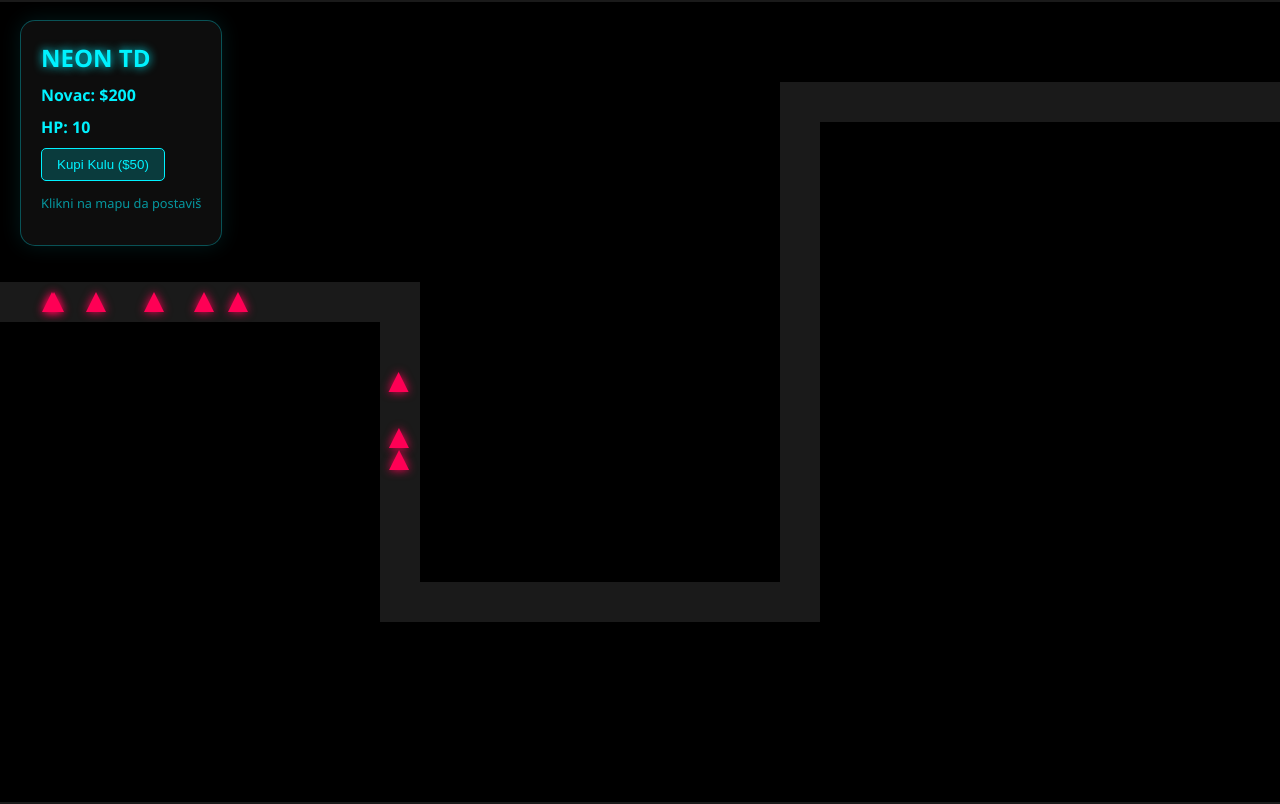
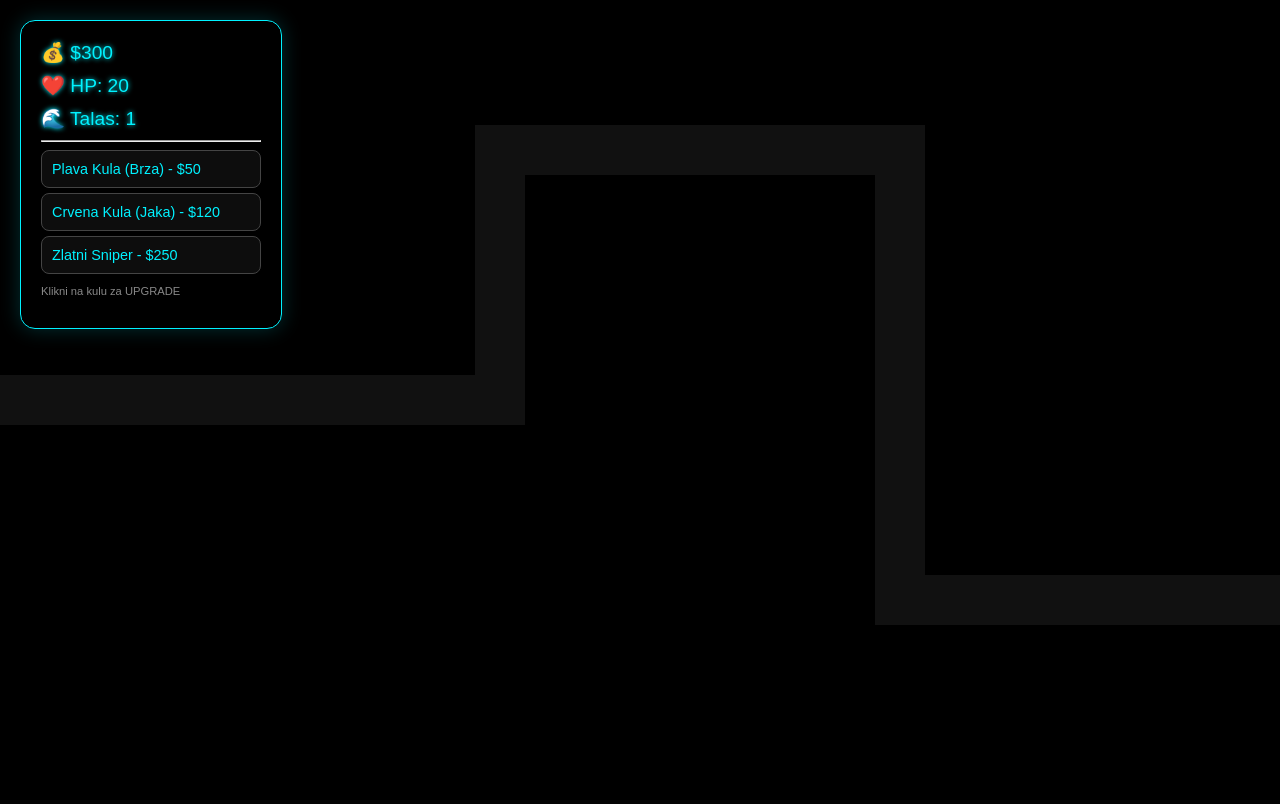
Before and after one commit to lapac009-ctrl/neon-td, a plain HTML site: page index.html in a window 1280 px wide. Drawn offline with Linux system fonts and the light colour scheme.

Commit message:
Update index.html

```diff
--- a/index.html
+++ b/index.html
@@ -2,59 +2,45 @@
 <html lang="sr">
 <head>
     <meta charset="UTF-8">
-    <title>Neon Tower Defense</title>
+    <title>Neon TD Pro</title>
     <style>
-        body {
-            margin: 0;
-            background: #0a0a0a;
-            color: #00f2ff;
-            font-family: 'Segoe UI', sans-serif;
-            display: flex;
-            flex-direction: column;
-            align-items: center;
-            overflow: hidden;
+        body { margin: 0; background: #050505; color: #00f2ff; font-family: 'Arial', sans-serif; display: flex; overflow: hidden; }
+        #ui {
+            position: absolute; top: 20px; left: 20px; padding: 20px;
+            background: rgba(0, 0, 0, 0.7); backdrop-filter: blur(10px);
+            border: 1px solid #00f2ff; border-radius: 15px; width: 220px;
+            box-shadow: 0 0 20px rgba(0, 242, 255, 0.2); z-index: 10;
         }
-        /* Glassmorphism UI */
-        #ui {
-            position: absolute;
-            top: 20px;
-            left: 20px;
-            padding: 20px;
-            background: rgba(255, 255, 255, 0.05);
-            backdrop-filter: blur(10px);
-            border: 1px solid rgba(0, 242, 255, 0.3);
-            border-radius: 15px;
-            box-shadow: 0 0 20px rgba(0, 242, 255, 0.1);
+        .stats { font-size: 1.2em; margin-bottom: 10px; text-shadow: 0 0 5px #00f2ff; }
+        .shop-item {
+            background: rgba(255,255,255,0.05); border: 1px solid #444;
+            padding: 10px; margin-bottom: 5px; cursor: pointer; border-radius: 8px;
+            transition: 0.2s; font-size: 0.9em;
         }
-        canvas {
-            border: 2px solid #1a1a1a;
-            background: #000;
-            cursor: crosshair;
-            box-shadow: 0 0 50px rgba(0, 0, 0, 1);
+        .shop-item:hover { background: rgba(0, 242, 255, 0.2); border-color: #00f2ff; }
+        .selected { border-color: #ff00ff !important; background: rgba(255, 0, 255, 0.1); }
+        canvas { background: #000; }
+        #upgrade-menu {
+            position: absolute; display: none; background: rgba(0,0,0,0.8);
+            padding: 10px; border: 1px solid #fff; border-radius: 10px; color: #fff;
         }
-        h2 { margin: 0; text-shadow: 0 0 10px #00f2ff; }
-        .stats { margin-top: 10px; font-weight: bold; }
-        .btn {
-            background: rgba(0, 242, 255, 0.2);
-            border: 1px solid #00f2ff;
-            color: #00f2ff;
-            padding: 8px 15px;
-            border-radius: 5px;
-            cursor: pointer;
-            margin-top: 10px;
-            transition: 0.3s;
-        }
-        .btn:hover { background: #00f2ff; color: #000; }
     </style>
 </head>
 <body>
 
 <div id="ui">
-    <h2>NEON TD</h2>
-    <div class="stats">Novac: $<span id="money">200</span></div>
-    <div class="stats">HP: <span id="hp">10</span></div>
-    <button class="btn" onclick="buyTower()">Kupi Kulu ($50)</button>
-    <p style="font-size: 0.8em; opacity: 0.6;">Klikni na mapu da postaviš</p>
+    <div class="stats">💰 $<span id="money">300</span></div>
+    <div class="stats">❤️ HP: <span id="hp">20</span></div>
+    <div class="stats">🌊 Talas: <span id="wave">1</span></div>
+    <hr border="0.5px solid #222">
+    <div class="shop-item" onclick="selectTower('basic', 50, '#00f2ff')" id="btn-basic">Plava Kula (Brza) - $50</div>
+    <div class="shop-item" onclick="selectTower('heavy', 120, '#ff0055')" id="btn-heavy">Crvena Kula (Jaka) - $120</div>
+    <div class="shop-item" onclick="selectTower('sniper', 250, '#ffcc00')" id="btn-sniper">Zlatni Sniper - $250</div>
+    <p style="font-size: 0.7em; color: #888;">Klikni na kulu za UPGRADE</p>
+</div>
+
+<div id="upgrade-menu">
+    <button onclick="upgradeSelected()">Upgrade ($<span id="up-cost">0</span>)</button>
 </div>
 
 <canvas id="gameCanvas"></canvas>
@@ -62,161 +48,174 @@
 <script>
 const canvas = document.getElementById('gameCanvas');
 const ctx = canvas.getContext('2d');
-
 canvas.width = window.innerWidth;
 canvas.height = window.innerHeight;
 
-let money = 200;
-let hp = 10;
+let money = 300;
+let hp = 20;
+let wave = 1;
 let towers = [];
 let enemies = [];
 let projectiles = [];
-let placementMode = false;
+let selectedType = null;
+let selectedTowerObj = null;
 
-// Putanja neprijatelja
-const path = [
-    {x: 0, y: 300},
-    {x: 400, y: 300},
-    {x: 400, y: 600},
-    {x: 800, y: 600},
-    {x: 800, y: 100},
-    {x: canvas.width, y: 100}
-];
+const path = [{x:0,y:400}, {x:500,y:400}, {x:500,y:150}, {x:900,y:150}, {x:900,y:600}, {x:canvas.width,y:600}];
 
 class Enemy {
-    constructor() {
-        this.x = path[0].x;
-        this.y = path[0].y;
-        this.speed = 2;
-        this.health = 100;
+    constructor(level) {
+        this.x = path[0].x; this.y = path[0].y;
+        this.speed = 1.5 + (level * 0.1);
+        this.maxHp = 50 + (level * 40);
+        this.hp = this.maxHp;
         this.targetNode = 1;
+        this.reward = 15 + level;
     }
     update() {
         let node = path[this.targetNode];
-        let dx = node.x - this.x;
-        let dy = node.y - this.y;
+        let dx = node.x - this.x; let dy = node.y - this.y;
         let dist = Math.sqrt(dx*dx + dy*dy);
-
         if(dist < 5) {
             this.targetNode++;
-            if(this.targetNode >= path.length) {
-                hp--;
-                this.health = 0; // "Uništi" ga kad dođe do kraja
-                return;
-            }
+            if(this.targetNode >= path.length) { hp--; this.hp = 0; return; }
         }
         this.x += (dx/dist) * this.speed;
         this.y += (dy/dist) * this.speed;
     }
     draw() {
-        ctx.shadowBlur = 10;
-        ctx.shadowColor = "#ff0055";
         ctx.fillStyle = "#ff0055";
-        ctx.beginPath();
-        ctx.moveTo(this.x, this.y - 10);
-        ctx.lineTo(this.x + 10, this.y + 10);
-        ctx.lineTo(this.x - 10, this.y + 10);
-        ctx.fill();
+        ctx.shadowBlur = 10; ctx.shadowColor = "#ff0055";
+        ctx.fillRect(this.x-10, this.y-10, 20, 20);
+        // HP Bar
+        ctx.fillStyle = "#333"; ctx.fillRect(this.x-15, this.y-20, 30, 5);
+        ctx.fillStyle = "#00ff00"; ctx.fillRect(this.x-15, this.y-20, (this.hp/this.maxHp)*30, 5);
         ctx.shadowBlur = 0;
     }
 }
 
 class Tower {
-    constructor(x, y) {
-        this.x = x;
-        this.y = y;
-        this.range = 150;
+    constructor(x, y, type, color) {
+        this.x = x; this.y = y; this.type = type; this.color = color;
+        this.level = 1;
+        this.range = type === 'sniper' ? 400 : 180;
+        this.dmg = type === 'heavy' ? 50 : 20;
         this.cooldown = 0;
+        this.maxCooldown = type === 'basic' ? 20 : 60;
+    }
+    upgrade() {
+        let cost = this.level * 100;
+        if(money >= cost) {
+            money -= cost;
+            this.level++;
+            this.range += 30;
+            this.dmg *= 1.5;
+            return true;
+        }
+        return false;
     }
     draw() {
-        ctx.shadowBlur = 15;
-        ctx.shadowColor = "#00f2ff";
-        ctx.strokeStyle = "#00f2ff";
-        ctx.lineWidth = 3;
-        ctx.beginPath();
-        ctx.arc(this.x, this.y, 20, 0, Math.PI*2);
-        ctx.stroke();
-
-        // Glass fill
-        ctx.fillStyle = "rgba(0, 242, 255, 0.1)";
-        ctx.fill();
+        ctx.strokeStyle = this.color; ctx.lineWidth = 4;
+        ctx.shadowBlur = 15; ctx.shadowColor = this.color;
+        ctx.beginPath(); ctx.arc(this.x, this.y, 25, 0, Math.PI*2); ctx.stroke();
+        ctx.fillStyle = "white"; ctx.fillText("Lvl " + this.level, this.x-12, this.y+5);
         ctx.shadowBlur = 0;
-    }
-    update() {
-        if(this.cooldown > 0) this.cooldown--;
-        else {
-            let target = enemies.find(e => Math.hypot(e.x - this.x, e.y - this.y) < this.range);
-            if(target) {
-                projectiles.push(new Projectile(this.x, this.y, target));
-                this.cooldown = 30;
-            }
-        }
     }
 }
 
 class Projectile {
-    constructor(x, y, target) {
-        this.x = x; this.y = y; this.target = target; this.speed = 7;
+    constructor(x, y, target, dmg, color) {
+        this.x = x; this.y = y; this.target = target; this.dmg = dmg; this.color = color; this.speed = 10;
     }
     update() {
-        let dx = this.target.x - this.x;
-        let dy = this.target.y - this.y;
+        let dx = this.target.x - this.x; let dy = this.target.y - this.y;
         let dist = Math.sqrt(dx*dx + dy*dy);
-        if(dist < 5) {
-            this.target.health -= 20;
-            this.x = -100; // Uništi metak
-        }
-        this.x += (dx/dist) * this.speed;
-        this.y += (dy/dist) * this.speed;
+        if(dist < 10) { this.target.hp -= this.dmg; this.x = -1000; return; }
+        this.x += (dx/dist) * this.speed; this.y += (dy/dist) * this.speed;
     }
     draw() {
-        ctx.fillStyle = "#fff";
-        ctx.beginPath();
-        ctx.arc(this.x, this.y, 3, 0, Math.PI*2);
-        ctx.fill();
+        ctx.fillStyle = this.color; ctx.beginPath(); ctx.arc(this.x, this.y, 5, 0, Math.PI*2); ctx.fill();
     }
 }
 
-function buyTower() {
-    if(money >= 50) placementMode = true;
+function selectTower(type, cost, color) {
+    selectedType = {type, cost, color};
+    document.querySelectorAll('.shop-item').forEach(el => el.classList.remove('selected'));
+    document.getElementById('btn-'+type).classList.add('selected');
 }
 
 canvas.onclick = (e) => {
-    if(placementMode) {
-        towers.push(new Tower(e.clientX, e.clientY));
-        money -= 50;
-        placementMode = false;
-        document.getElementById('money').innerText = money;
+    // Provera klika na kulu za upgrade
+    let clickedTower = towers.find(t => Math.hypot(t.x - e.clientX, t.y - e.clientY) < 30);
+    if(clickedTower) {
+        selectedTowerObj = clickedTower;
+        let menu = document.getElementById('upgrade-menu');
+        menu.style.display = "block";
+        menu.style.left = e.clientX + "px"; menu.style.top = e.clientY + "px";
+        document.getElementById('up-cost').innerText = clickedTower.level * 100;
+        return;
     }
+
+    if(selectedType && money >= selectedType.cost) {
+        towers.push(new Tower(e.clientX, e.clientY, selectedType.type, selectedType.color));
+        money -= selectedType.cost;
+        updateUI();
+    }
+    document.getElementById('upgrade-menu').style.display = "none";
 };
 
-function gameLoop() {
-    ctx.clearRect(0, 0, canvas.width, canvas.height);
-
-    // Crtaj putanju
-    ctx.strokeStyle = "#1a1a1a";
-    ctx.lineWidth = 40;
-    ctx.beginPath();
-    ctx.moveTo(path[0].x, path[0].y);
-    path.forEach(p => ctx.lineTo(p.x, p.y));
-    ctx.stroke();
-
-    if(Math.random() < 0.02) enemies.push(new Enemy());
-
-    enemies = enemies.filter(e => e.health > 0);
-    enemies.forEach(e => { e.update(); e.draw(); });
-
-    towers.forEach(t => { t.update(); t.draw(); });
-
-    projectiles = projectiles.filter(p => p.x > 0);
-    projectiles.forEach(p => { p.update(); p.draw(); });
-
-    document.getElementById('hp').innerText = hp;
-    if(hp <= 0) alert("GAME OVER! Osveži stranicu.");
-    else requestAnimationFrame(gameLoop);
+function upgradeSelected() {
+    if(selectedTowerObj && selectedTowerObj.upgrade()) {
+        updateUI();
+        document.getElementById('upgrade-menu').style.display = "none";
+    } else { alert("Nemaš dovoljno para!"); }
 }
 
-gameLoop();
+function updateUI() {
+    document.getElementById('money').innerText = money;
+    document.getElementById('hp').innerText = hp;
+    document.getElementById('wave').innerText = wave;
+}
+
+// Spawn sistem
+setInterval(() => {
+    if(enemies.length === 0) { wave++; updateUI(); }
+    for(let i=0; i < 5 + wave; i++) {
+        setTimeout(() => enemies.push(new Enemy(wave)), i * 600);
+    }
+}, 10000);
+
+function animate() {
+    ctx.fillStyle = "black"; ctx.fillRect(0,0,canvas.width, canvas.height);
+
+    // Putanja
+    ctx.strokeStyle = "#111"; ctx.lineWidth = 50; ctx.beginPath();
+    ctx.moveTo(path[0].x, path[0].y); path.forEach(p => ctx.lineTo(p.x, p.y)); ctx.stroke();
+
+    enemies.forEach((e, i) => {
+        e.update(); e.draw();
+        if(e.hp <= 0) { money += e.reward; enemies.splice(i, 1); updateUI(); }
+    });
+
+    towers.forEach(t => {
+        t.draw();
+        if(t.cooldown > 0) t.cooldown--;
+        else {
+            let target = enemies.find(e => Math.hypot(e.x - t.x, e.y - t.y) < t.range);
+            if(target) { projectiles.push(new Projectile(t.x, t.y, target, t.dmg, t.color)); t.cooldown = t.maxCooldown; }
+        }
+    });
+
+    projectiles.forEach((p, i) => {
+        p.update(); p.draw();
+        if(p.x < 0) projectiles.splice(i, 1);
+    });
+
+    if(hp > 0) requestAnimationFrame(animate);
+    else { ctx.fillStyle="white"; ctx.font="50px Arial"; ctx.fillText("GAME OVER", canvas.width/2-150, canvas.height/2); }
+}
+
+updateUI();
+animate();
 </script>
 </body>
 </html>
```
